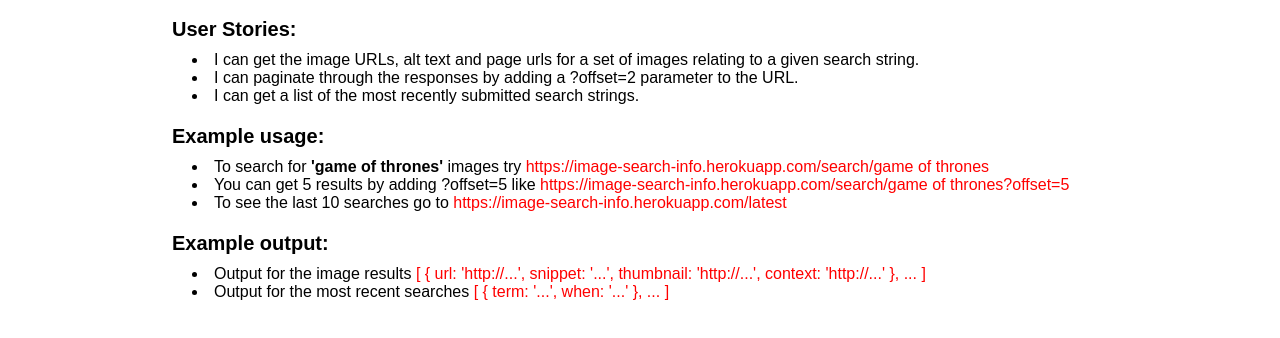
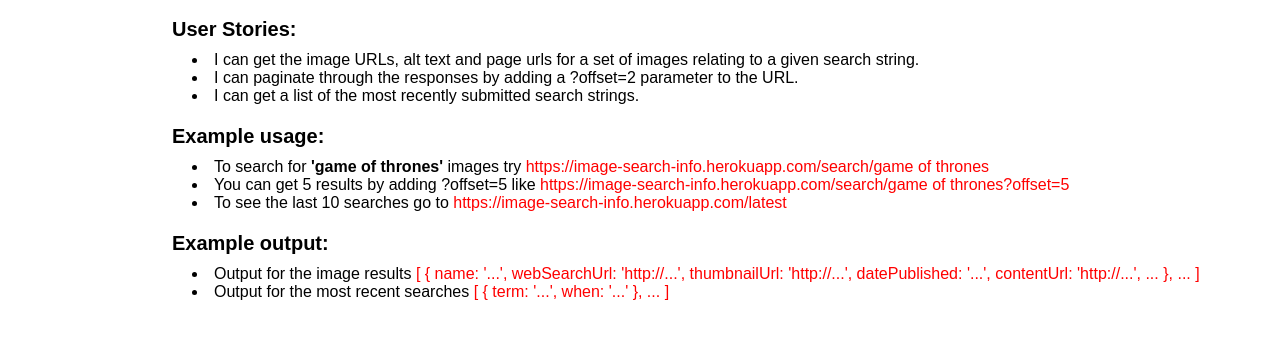
Before and after one commit to yzhbankov/image-search-abstraction, a website: page public/index.html in a window 1280 px wide. Shown: the part 140-478 px from the top of the page. Drawn offline with Linux system fonts and the light colour scheme.

Commit message:
change links in index.html

```diff
--- a/public/index.html
+++ b/public/index.html
@@ -26,8 +26,8 @@
 </div>
 <div class="block">
     <div class="title">Example output:</div>
-    <li>Output for the image results <span class="link">[ { url: 'http://...', snippet: '...', thumbnail: 'http://...', context:
-        'http://...' }, ... ]</span>
+    <li>Output for the image results <span class="link">[ { name: '...', webSearchUrl: 'http://...', thumbnailUrl: 'http://...', datePublished:
+        '...', contentUrl: 'http://...', ... }, ... ]</span>
     </li>
     <li>Output for the most recent searches <span class="link">[ { term: '...', when: '...' }, ... ]</span></li>
 </div>
```
